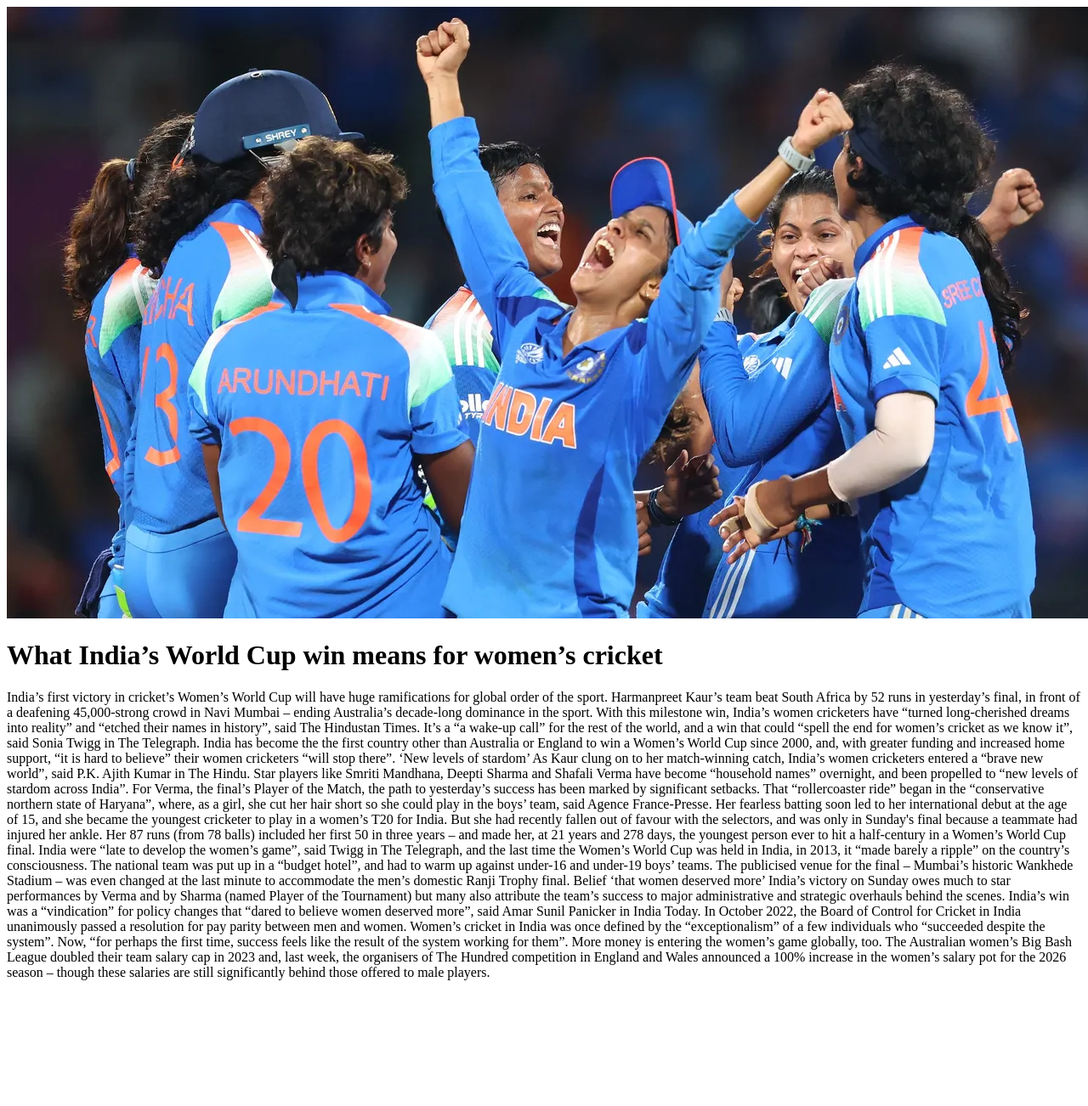
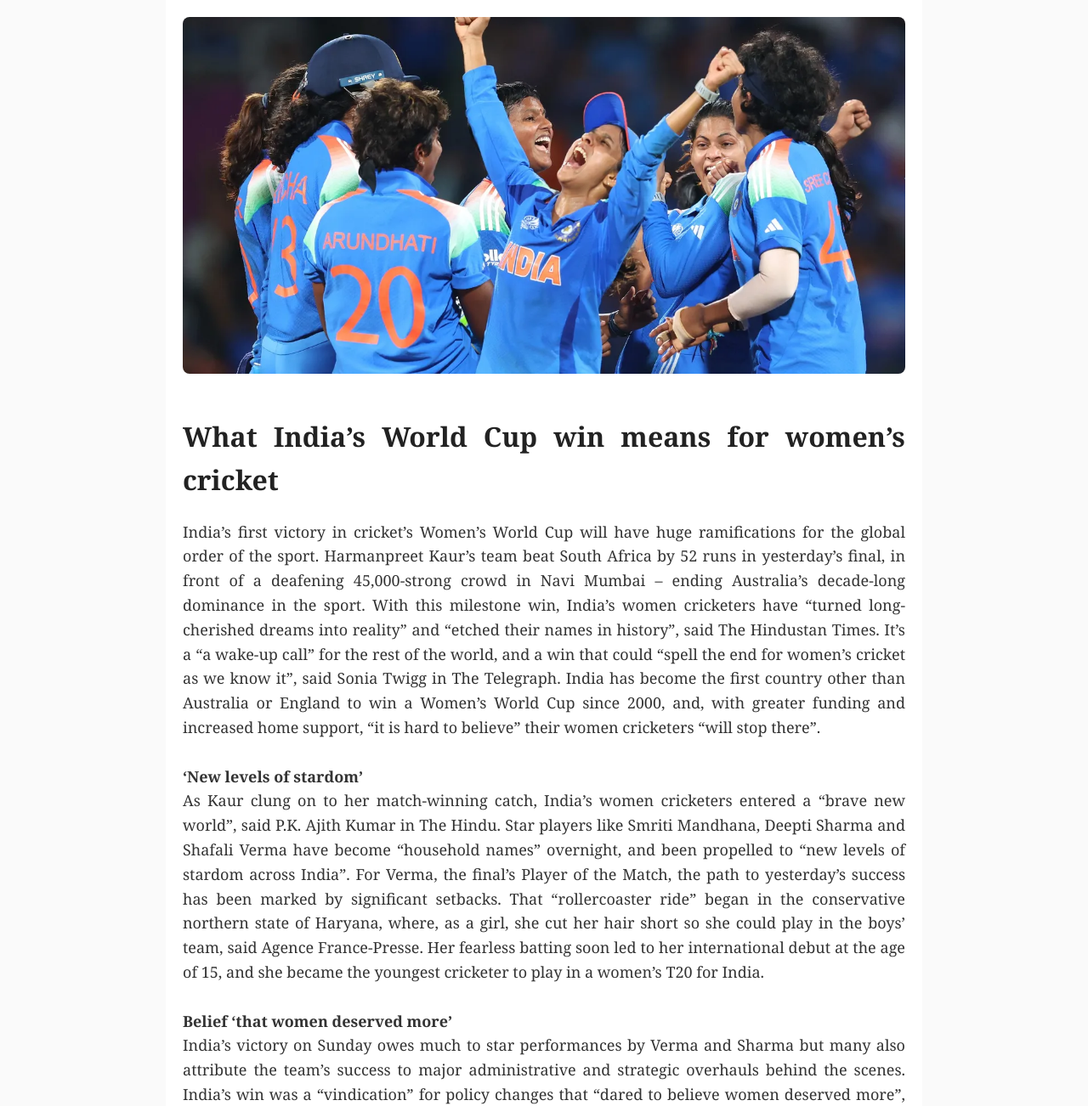
Before and after one commit to ashwani9931/cricket_players, a website: page public/news.html in a window 1280 px wide. Shown: the top 1302 px of the page at 85% size. Before the commit the page ends 1162 px from the top, so only its background shows below. Drawn offline with Linux system fonts and the light colour scheme.

Commit message:
added css

```diff
--- a/public/news.html
+++ b/public/news.html
@@ -3,27 +3,78 @@
 <head>
     <meta charset="UTF-8">
     <meta name="viewport" content="width=device-width, initial-scale=1.0">
-    <title>Document</title>
+    <title>India Women's World Cup Victory</title>
+
+    <style>
+        body {
+            font-family: Georgia, serif;
+            background: #fafafa;
+            margin: 0;
+            padding: 0;
+            line-height: 1.6;
+            color: #333;
+        }
+
+        .container {
+            max-width: 850px;
+            margin: 0 auto;
+            padding: 20px;
+            background: #fff;
+        }
+
+        h1 {
+            font-size: 32px;
+            margin-top: 20px;
+            color: #222;
+        }
+
+        img {
+            width: 100%;
+            max-height: 420px;
+            object-fit: cover;
+            border-radius: 8px;
+            margin-bottom: 20px;
+        }
+
+        div {
+            font-size: 18px;
+            text-align: justify;
+            margin-top: 15px;
+        }
+
+        @media (max-width: 600px) {
+            h1 { font-size: 26px; }
+            div { font-size: 16px; }
+        }
+    </style>
 </head>
 <body>
-    <img src="news_pic.webp" alt="image">
-    <h1>What India’s World Cup win means for women’s cricket</h1>
-    <div>India’s first victory in cricket’s Women’s World Cup will have huge ramifications for global order of the sport.
 
-Harmanpreet Kaur’s team beat South Africa by 52 runs in yesterday’s final, in front of a deafening 45,000-strong crowd in Navi Mumbai – ending Australia’s decade-long dominance in the sport. With this milestone win, India’s women cricketers have “turned long-cherished dreams into reality” and “etched their names in history”, said The Hindustan Times.
+    <div class="container">
+        <img src="news_pic.webp" alt="Women’s Cricket News Image">
 
-It’s a “a wake-up call” for the rest of the world, and a win that could “spell the end for women’s cricket as we know it”, said Sonia Twigg in The Telegraph. India has become the the first country other than Australia or England to win a Women’s World Cup since 2000, and, with greater funding and increased home support, “it is hard to believe” their women cricketers “will stop there”.
+        <h1>What India’s World Cup win means for women’s cricket</h1>
 
-‘New levels of stardom’
-As Kaur clung on to her match-winning catch, India’s women cricketers entered a “brave new world”, said P.K. Ajith Kumar in The Hindu. Star players like Smriti Mandhana, Deepti Sharma and Shafali Verma have become “household names” overnight, and been propelled to “new levels of stardom across India”.
-For Verma, the final’s Player of the Match, the path to yesterday’s success has been marked by significant setbacks. That “rollercoaster ride” began in the “conservative northern state of Haryana”, where, as a girl, she cut her hair short so she could play in the boys’ team, said Agence France-Presse. Her fearless batting soon led to her international debut at the age of 15, and she became the youngest cricketer to play in a women’s T20 for India. But she had recently fallen out of favour with the selectors, and was only in Sunday's final because a teammate had injured her ankle. Her 87 runs (from 78 balls) included her first 50 in three years – and made her, at 21 years and 278 days, the youngest person ever to hit a half-century in a Women’s World Cup final.
+        <div>
+            India’s first victory in cricket’s Women’s World Cup will have huge ramifications for the global order of the sport.
 
-India were “late to develop the women’s game”, said Twigg in The Telegraph, and the last time the Women’s World Cup was held in India, in 2013, it “made barely a ripple” on the country’s consciousness. The national team was put up in a “budget hotel”, and had to warm up against under-16 and under-19 boys’ teams. The publicised venue for the final – Mumbai’s historic Wankhede Stadium – was even changed at the last minute to accommodate the men’s domestic Ranji Trophy final.
+            Harmanpreet Kaur’s team beat South Africa by 52 runs in yesterday’s final, in front of a deafening 45,000-strong crowd in Navi Mumbai – ending Australia’s decade-long dominance in the sport. With this milestone win, India’s women cricketers have “turned long-cherished dreams into reality” and “etched their names in history”, said The Hindustan Times.
 
-Belief ‘that women deserved more’
-India’s victory on Sunday owes much to star performances by Verma and by Sharma (named Player of the Tournament) but many also attribute the team’s success to major administrative and strategic overhauls behind the scenes.
+            It’s a “a wake-up call” for the rest of the world, and a win that could “spell the end for women’s cricket as we know it”, said Sonia Twigg in The Telegraph. India has become the first country other than Australia or England to win a Women’s World Cup since 2000, and, with greater funding and increased home support, “it is hard to believe” their women cricketers “will stop there”.
 
-India’s win was a “vindication” for policy changes that “dared to believe women deserved more”, said Amar Sunil Panicker in India Today. In October 2022, the Board of Control for Cricket in India unanimously passed a resolution for pay parity between men and women. Women’s cricket in India was once defined by the “exceptionalism” of a few individuals who “succeeded despite the system”. Now, “for perhaps the first time, success feels like the result of the system working for them”.
-More money is entering the women’s game globally, too. The Australian women’s Big Bash League doubled their team salary cap in 2023 and, last week, the organisers of The Hundred competition in England and Wales announced a 100% increase in the women’s salary pot for the 2026 season – though these salaries are still significantly behind those offered to male players.</div>
+            <br><br><strong>‘New levels of stardom’</strong><br>
+            As Kaur clung on to her match-winning catch, India’s women cricketers entered a “brave new world”, said P.K. Ajith Kumar in The Hindu. Star players like Smriti Mandhana, Deepti Sharma and Shafali Verma have become “household names” overnight, and been propelled to “new levels of stardom across India”.
+
+            For Verma, the final’s Player of the Match, the path to yesterday’s success has been marked by significant setbacks. That “rollercoaster ride” began in the conservative northern state of Haryana, where, as a girl, she cut her hair short so she could play in the boys’ team, said Agence France-Presse. Her fearless batting soon led to her international debut at the age of 15, and she became the youngest cricketer to play in a women’s T20 for India.
+
+            <br><br><strong>Belief ‘that women deserved more’</strong><br>
+            India’s victory on Sunday owes much to star performances by Verma and Sharma but many also attribute the team’s success to major administrative and strategic overhauls behind the scenes.
+
+            India’s win was a “vindication” for policy changes that “dared to believe women deserved more”, said Amar Sunil Panicker in India Today. In October 2022, the Board of Control for Cricket in India passed a resolution for pay parity between men and women — a landmark move.
+
+            More money is entering the women’s game globally, too. Salary caps are being increased in leagues across Australia and England. Though still behind men’s cricket, the financial gap is narrowing faster than ever before.
+        </div>
+    </div>
+
 </body>
 </html>
```
Also changed, not shown: public/prev.html (+58 -10 lines).
